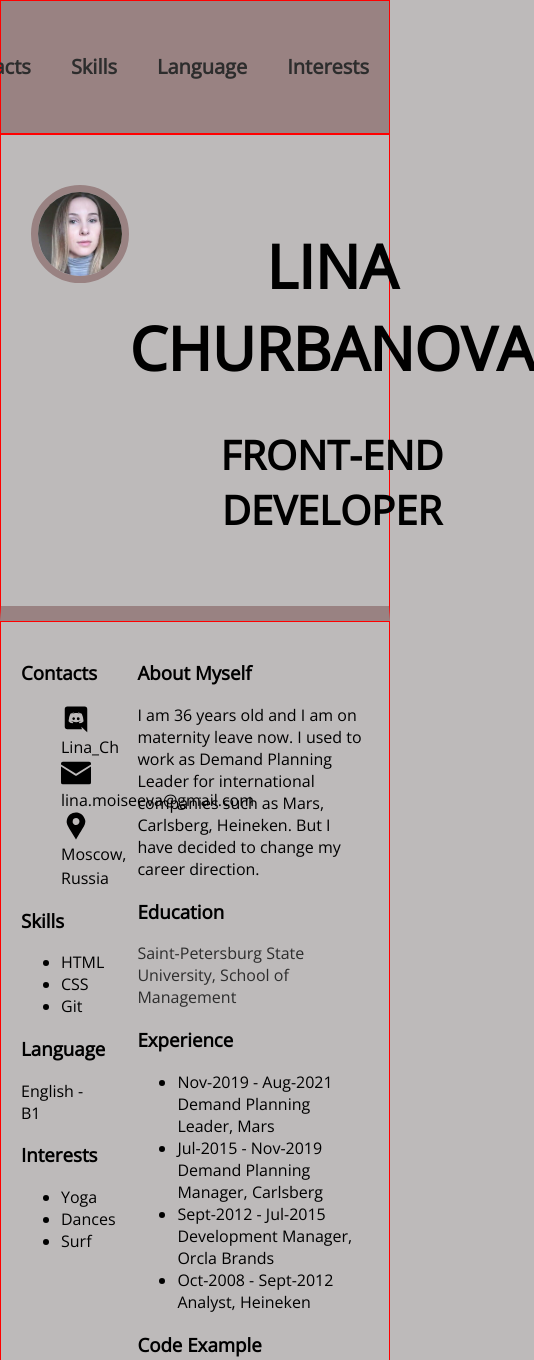
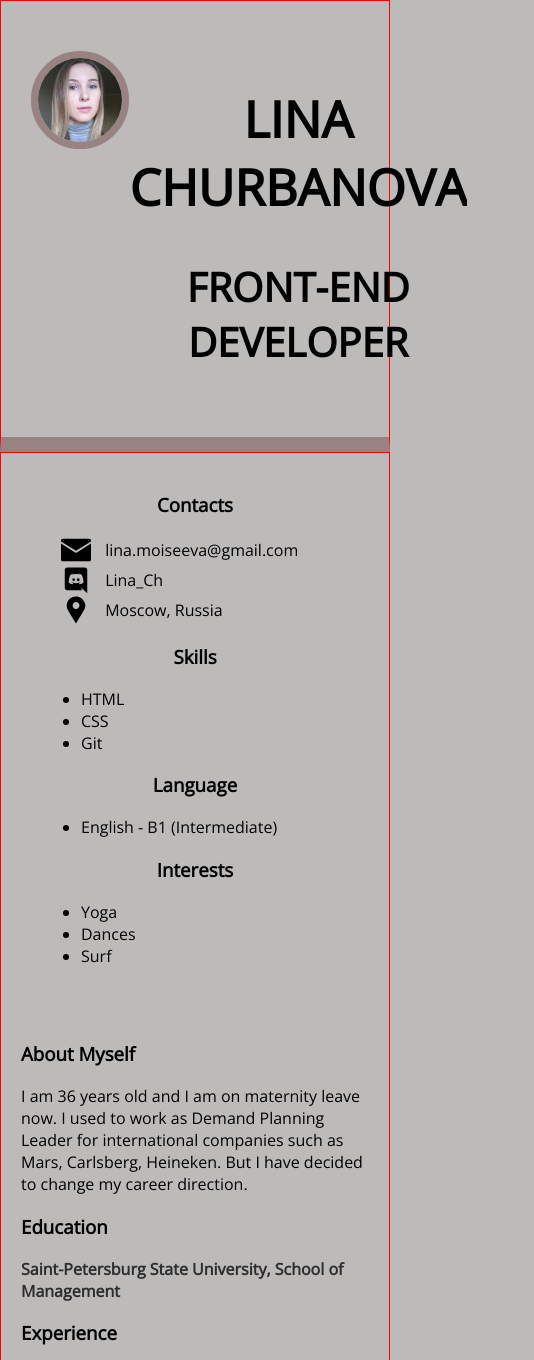
Before and after one commit to Lina0906/rsschool-cv, a plain HTML site: page index.html in a window 390 px wide. Shown: the top 1360 px of the page, 534 px wide, since content can reach past the window. Drawn offline with Linux system fonts and the light colour scheme.

Commit message:
fix: adapt content for small screen

```diff
--- a/index.html
+++ b/index.html
@@ -17,7 +17,7 @@
             <li><a class="nav-link" href="#about">About Myself</a></li>
             <li><a class="nav-link" href="#education">Education</a></li>
             <li><a class="nav-link" href="#experience">Experience</a></li>
-            <li><a class="nav-link" href="#code-example">Code Example</a></li>
+            <li><a class="nav-link" href="#code-example">Code</a></li>
             <li><a class="nav-link" href="#contacts">Contacts</a></li>
             <li><a class="nav-link" href="#skills">Skills</a></li>
             <li><a class="nav-link" href="#language">Language</a></li>
@@ -38,12 +38,12 @@
                 <h3 class="section-title">Contacts</h3>
                 <ul class="contact-list">
                     <li>
+                        <img src="assets/svg/email.svg" alt="Email icon" width="30" height="30">
+                        <p>lina.moiseeva@gmail.com</p>
+                    </li>
+                    <li>
                         <img src="assets/svg/discord.svg" alt="Discord icon" width="30" height="30">
                         <p>Lina_Ch</p>
-                    </li>
-                    <li>
-                        <img src="assets/svg/email.svg" alt="Email icon" width="30" height="30">
-                        <p>lina.moiseeva@gmail.com</p>
                     </li>
                     <li>
                         <img src="assets/svg/location.svg" alt="Location icon" width="30" height="30">
@@ -53,7 +53,7 @@
             </section>
             <section class="section" id="skills">
                 <h3 class="section-title">Skills</h3>
-                <ul>
+                <ul class="main-list">
                     <li>HTML</li>
                     <li>CSS</li>
                     <li>Git</li>
@@ -61,12 +61,14 @@
             </section>
             <section class="section" id="language">
                 <h3 class="section-title">Language</h3>
-                <p>English - B1</p>
+                    <ul class="main-list">
+                <li>English - B1 (Intermediate)</li>
+                    </ul>
 
             </section>
             <section class="section" id="interests">
                 <h3 class="section-title">Interests</h3>
-                <ul>
+                <ul class="main-list">
                     <li>Yoga</li>
                     <li>Dances</li>
                     <li>Surf</li>
@@ -89,7 +91,7 @@
             </section>
             <section class="section" id="experience">
                 <h3 class="section-title">Experience</h3>
-                <ul>
+                <ul class="main-list">
                     <li>Nov-2019 - Aug-2021 Demand Planning Leader, Mars</li>
                     <li>Jul-2015 - Nov-2019 Demand Planning Manager, Carlsberg</li>
                     <li>Sept-2012 - Jul-2015 Development Manager, Orcla Brands</li>
@@ -97,7 +99,7 @@
                 </ul>
             </section>
             <section class="section" id="code-example">
-                <h3 class="section-title">Code Example</h3>
+                <h3 class="section-title">Code</h3>
                 <pre>
                     <code>
     function multiply(a, b) {
--- a/style.css
+++ b/style.css
@@ -44,7 +44,10 @@ footer {
     background-color: #998282;
 }
 
-
+.container {
+    max-width: 1440px;
+    margin: 0 auto;
+}
 
 .nav-list {
     display: flex;
@@ -54,10 +57,10 @@ footer {
 }
 
 .nav-link {
-    padding: 0 20px;
+    padding: 0 15px;
     line-height: 50px;
     text-decoration: none;
-    font-size: 20px;
+    font-size: 15px;
     font-weight: 600;
     color: rgb(45, 45, 45);
 
@@ -68,17 +71,22 @@ footer {
     text-decoration: none;
     transition: color 0.5s;
 }
+
 .nav a:hover {
-    color: #036d91fe;
+    color: rgb(236, 234, 234);
 }
+
+
 
 .education-link {
     color: rgb(45, 45, 45);
+    font-weight: 600;
     text-decoration: none;
     transition: color 0.5s;
 }
+
 .education-link:hover {
-    color: #036d91fe;
+    color: #998282;
 }
 
 aside {
@@ -104,6 +112,7 @@ aside {
     display: inline;
     vertical-align: middle;
 }
+
 .footer-list {
     display: flex;
     justify-content: space-between;
@@ -114,6 +123,7 @@ aside {
 header {
     display: flex;
     padding: 50px 30px 35px;
+    justify-content: space-between;
     text-align: center;
     max-width: 1300px;
     border-bottom: 15px solid #998282;
@@ -138,16 +148,41 @@ header {
 
 
 h1 {
-    font-size: 60px;
+    position: relative;
+    font-size: 50px;
     margin-bottom: 5px;
-    position: relative;
+
 }
 
 h2 {
     font-size: 40px;
 }
 
-  .section {
 
+main h3 {
+    text-align: center;
+}
+
+aside h3 {
+    text-align: left;
+}
+
+.main-list {
+    margin-left: 20px;
+}
+
+@media screen and (max-width: 800px) {
+    .nav {
+        display: none;
+    }
+
+    main {
+        flex-direction: column;
+    }
+
+    .main,
+    aside {
+        width: 100%;
+    }
 
 }
```
Lines whose indentation alone changed are shown as unchanged.
